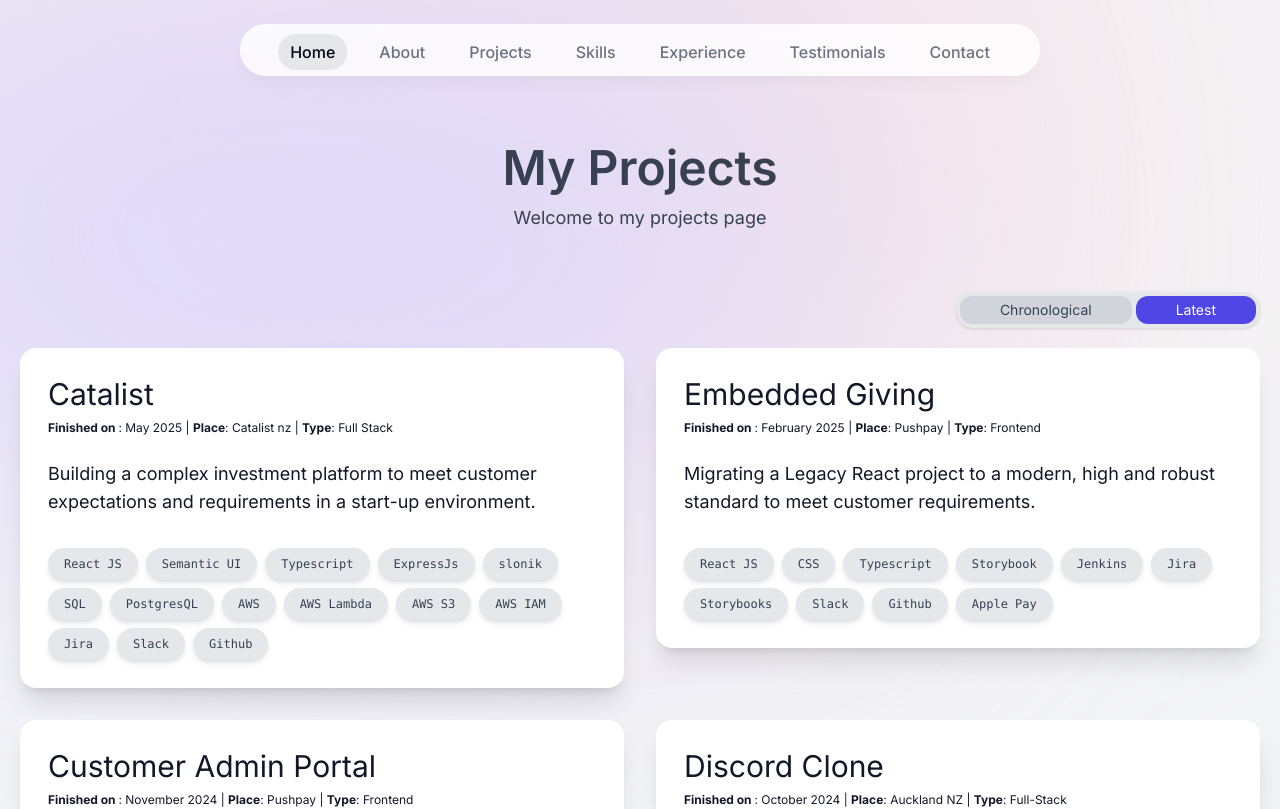
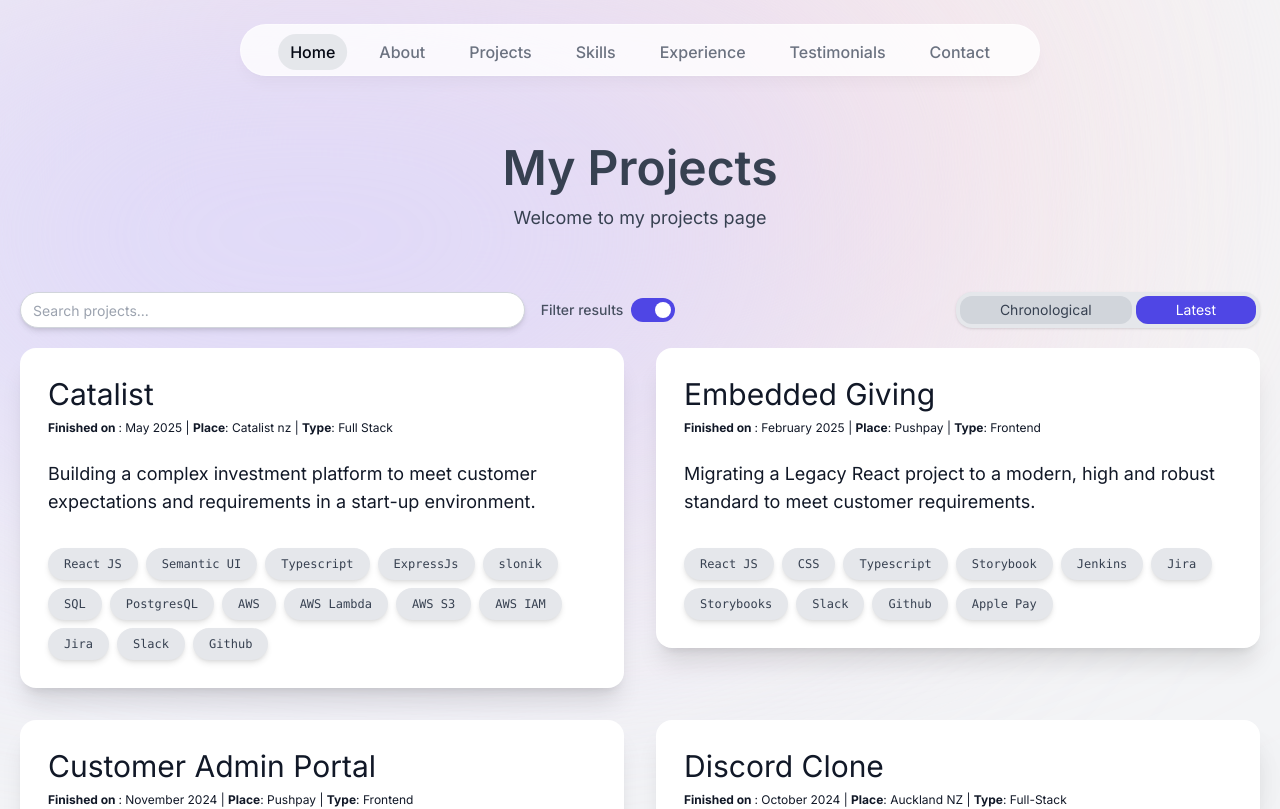
Before and after one commit to Patrik-Star/portfolio-website-2, a Next.js app: page /projects in a window 1280 px wide. Shown: the top 809 px of the page. Built offline with nearby package versions, Linux system fonts and the light colour scheme.

Commit message:
added search bar to projects page

```diff
--- a/app/projects/Project.tsx
+++ b/app/projects/Project.tsx
@@ -2,14 +2,34 @@ import React, { useState } from "react";
 import { projectsData } from "@/lib/ProjectsData";
 import { ChronologicalSwitch } from "@/components/chronologicalSwitch";
 import { ExpandableCard } from "@/components/expandableCard";
+import { Input } from "@/components/ui/input";
+import { Highlight } from "@/components/Highlight";
+import { CircleX, Icon } from "lucide-react";
 
 export default function Project() {
   // For Datacom custom border - ${project.place.includes("Datacom") ? "rounded-3xl border-8 border-c-datacom-blue border-double ": ""}
 
   const [chrono, setChrono] = useState(false);
+  const [search, setSearch] = useState("");
+  const [expandedId, setExpandedId] = useState<number | null>(null);
+  const [filterEnabled, setFilterEnabled] = useState(true);
 
+  // Filter and sort projects
   const sortedProjects = chrono ? projectsData : [...projectsData].reverse();
-  const [expandedId, setExpandedId] = useState<number | null>(null);
+  const filteredProjects = sortedProjects.filter((project) => {
+    const searchTerm = search.toLowerCase();
+    if (!searchTerm || searchTerm.length <= 2) return true; // If search is empty or too short, show all projects
+    return (
+      project.title.toLowerCase().includes(searchTerm) ||
+      project.place.toLowerCase().includes(searchTerm) ||
+      project.projectType.toLowerCase().includes(searchTerm) ||
+      project.date.toLowerCase().includes(searchTerm) ||
+      project.description.toLowerCase().includes(searchTerm) ||
+      (project.longDescription && project.longDescription.toLowerCase().includes(searchTerm)) ||
+      (project.tags && project.tags.some((tag: any) => tag.toLowerCase().includes(searchTerm)))
+    );
+  });
+  const projectsToShow = filterEnabled ? filteredProjects : sortedProjects;
 
   return (
     <main className="min-h-screen pb-10 px-5">
@@ -23,11 +43,52 @@ export default function Project() {
           Welcome to my projects page
         </h2>
 
-        <ChronologicalSwitch chrono={chrono} setChrono={setChrono} />
+        {/* Search Bar & Filter Switch */}
+        <div className="flex flex-col md:flex-row items-center justify-between w-full pb-10 md:pb-5 pt-3 gap-4">
+          <div className="flex-1 w-full relative">
+            <Input
+              type="text"
+              placeholder="Search projects..."
+              value={search}
+              onChange={(e) => setSearch(e.target.value)}
+              className="w-full bg-white rounded-full dark:bg-zinc-900 border-gray-300 dark:border-zinc-700 text-gray-900 dark:text-white placeholder:text-gray-400 dark:placeholder:text-gray-500 shadow-md pr-10"
+            />
+            {search && (
+              <button
+                type="button"
+                aria-label="Clear search"
+                onClick={() => setSearch("")}
+                className="absolute right-3 top-1/2 -translate-y-1/2 text-gray-400 hover:text-gray-600 dark:hover:text-gray-200 focus:outline-none"
+                tabIndex={0}
+              >
+                <CircleX className="w-4 h-4"/>
+              </button>
+            )}
+          </div>
+          <div className="flex items-center gap-2">
+            <label htmlFor="filter-switch" className="text-sm font-medium select-none cursor-pointer opacity-90">
+              Filter results
+            </label>
+            <button
+              id="filter-switch"
+              type="button"
+              aria-pressed={filterEnabled}
+              onClick={() => setFilterEnabled((enabled) => !enabled)}
+              className={`relative inline-flex h-6 w-11 items-center rounded-full transition-colors focus:outline-none ${filterEnabled ? 'bg-indigo-600' : 'bg-gray-300'}`}
+            >
+              <span className="sr-only">Toggle filter</span>
+              <span
+                className={`inline-block h-4 w-4 transform rounded-full bg-white transition-transform ${filterEnabled ? 'translate-x-6' : 'translate-x-1'}`}
+              />
+            </button>
+          </div>
+          <ChronologicalSwitch chrono={chrono} setChrono={setChrono} />
+        </div>
+
 
         <section className="grid md:grid-cols-2 gap-8 sm:grid-cols-1">
-          {sortedProjects &&
-            sortedProjects.map((project, index) => (
+          {projectsToShow &&
+            projectsToShow.map((project, index) => (
               <ExpandableCard
                 key={project.projectId}
                 isExpanded={expandedId === project.projectId}
@@ -45,24 +106,26 @@ export default function Project() {
                         dark:text-white/90`}
                 >
                   <div className="">
-                    <h3 className="text-3xl fond-bold mb-2">{project.title}</h3>
+                    <h3 className="text-3xl fond-bold mb-2">
+                      <Highlight text={project.title} highlight={search} />
+                    </h3>
                     <div className="text-xs">
                       <span>
-                        <strong className="font-bold "> Finished on </strong>:{" "}
-                        {project.date}
+                        <strong className="font-bold "> Finished on </strong>: {" "}
+                        <Highlight text={project.date} highlight={search} />
                         {" | "}
                       </span>
                       <span>
-                        <strong className="font-bold">Place</strong>:{" "}
-                        {project.place}
+                        <strong className="font-bold">Place</strong>: {" "}
+                        <Highlight text={project.place} highlight={search} />
                         {" | "}
                       </span>
                       <span>
-                        <strong className="font-bold">Type</strong>:{" "}
-                        {project.projectType}
+                        <strong className="font-bold">Type</strong>: {" "}
+                        <Highlight text={project.projectType} highlight={search} />
                       </span>
                       <p className="mt-6 text-base sm:text-lg leading-relaxed">
-                        {project.description}
+                        <Highlight text={project.description} highlight={search} />
                       </p>
 
                       {/* {project.link !== "Internal Project" ?
@@ -81,7 +144,7 @@ export default function Project() {
                           key={index}
                           className="py-2 px-4 shadow-md rounded-full bg-gray-200 text-gray-700 font-mono text-xs mr-2 mt-2"
                         >
-                          {tag}
+                          <Highlight text={tag} highlight={search} />
                         </div>
                       ))}
                   </div>
--- /dev/null
+++ b/components/Highlight.tsx
@@ -0,0 +1,30 @@
+import React from "react";
+
+interface HighlightProps {
+  text: string;
+  highlight: string;
+  className?: string;
+}
+
+export const Highlight: React.FC<HighlightProps> = ({ text, highlight, className }) => {
+  if (!highlight) return <>{text}</>;
+  const regex = new RegExp(`(${highlight.replace(/[.*+?^${}()|[\]\\]/g, "\\$&")})`, "gi");
+  const parts = text.split(regex);
+  return (
+    <>
+      {parts.map((part, i) =>
+        regex.test(part) ? (
+          <mark
+            key={i}
+            className={className || "bg-orange-200 text-black px-1 rounded"}
+            style={{ padding: "0 2px" }}
+          >
+            {part}
+          </mark>
+        ) : (
+          <React.Fragment key={i}>{part}</React.Fragment>
+        )
+      )}
+    </>
+  );
+};
--- a/components/chronologicalSwitch.tsx
+++ b/components/chronologicalSwitch.tsx
@@ -10,7 +10,7 @@ export const ChronologicalSwitch  = ({
   setChrono,
 }: chronologicalSwitchProps) => {
   return (
-    <div className="w-full flex justify-end md:justify-end pb-10 md:pb-5 pt-3">
+    <div className="w-full flex justify-end md:justify-end flex-1 pl-16">
       <div className="shadow rounded-2xl flex p-1 relative items-center bg-gray-200">
         <div
           className={`w-full rounded-xl flex justify-center ${
```
